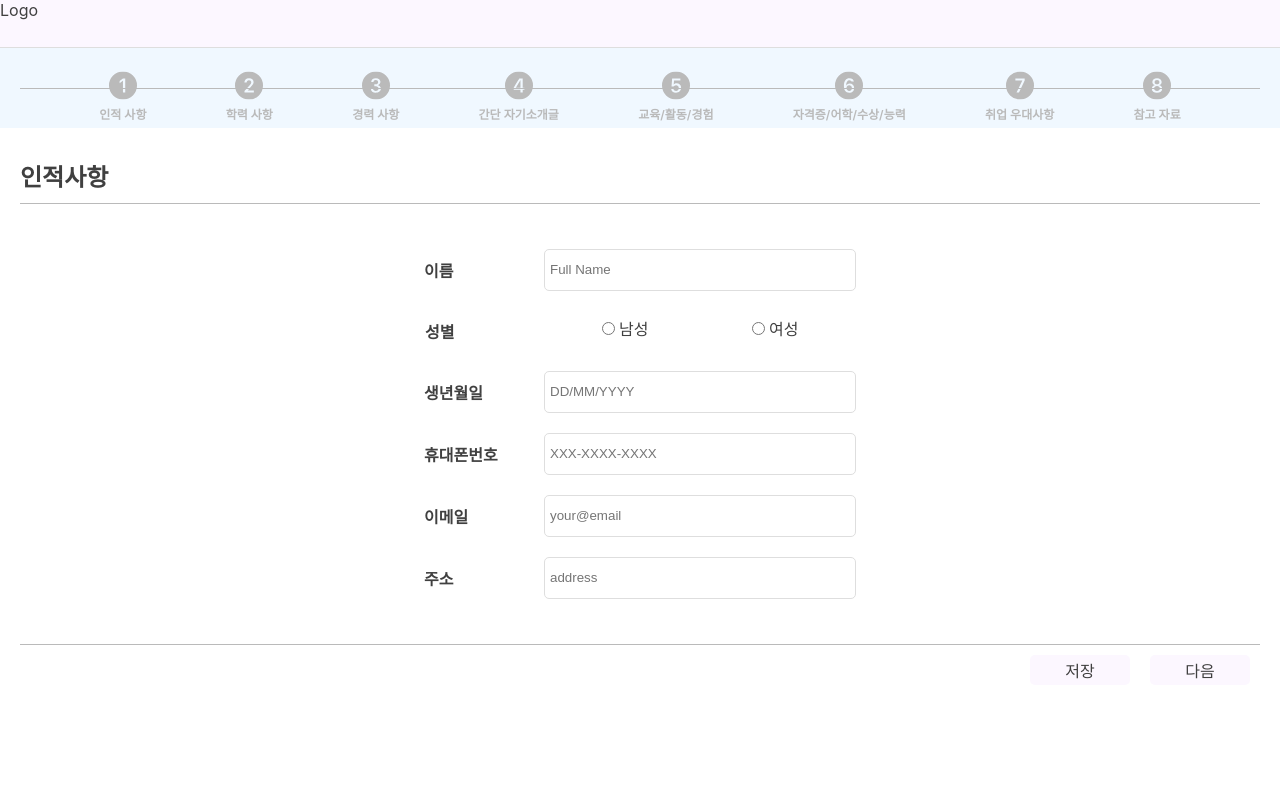
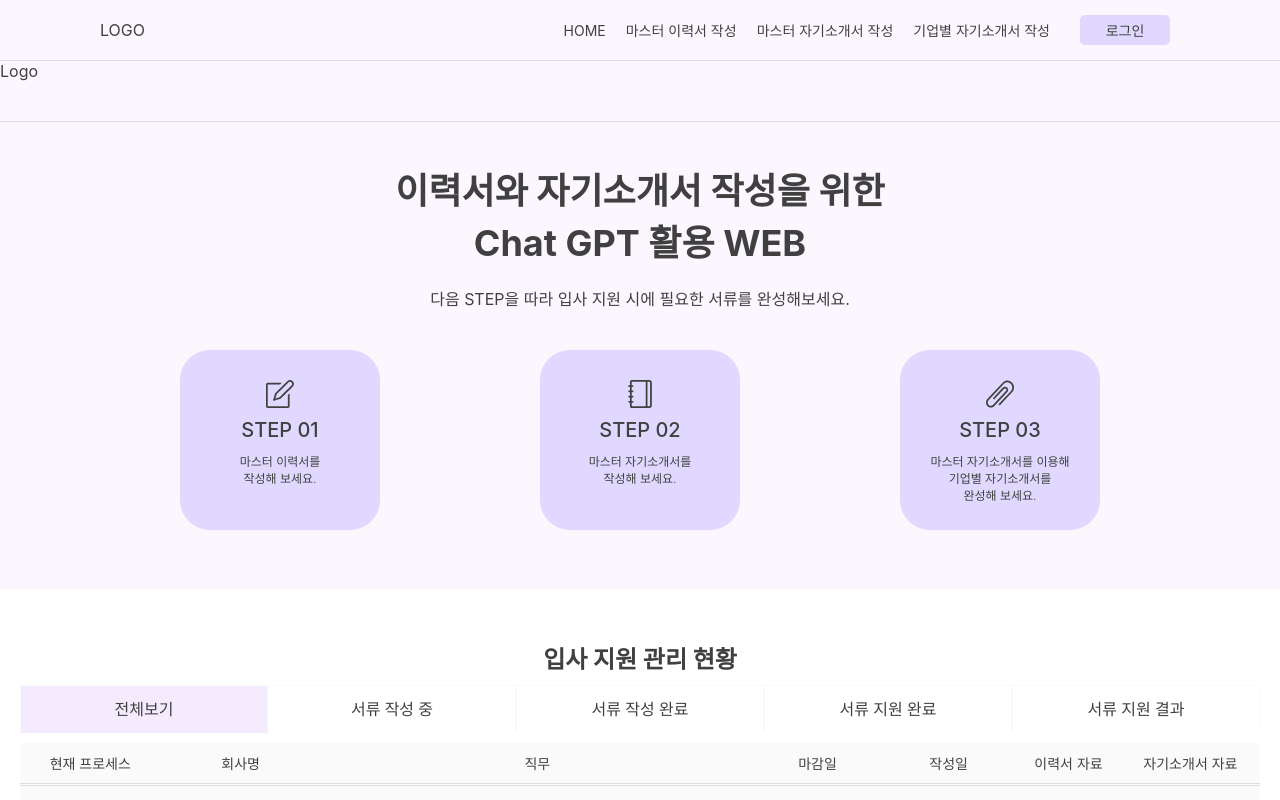
Before and after one commit to 2023-opensource-project/frontend, a React (Create React App) app: page / in a window 1280 px wide. Shown: the top 800 px of the page. Built offline with nearby package versions, Linux system fonts and the light colour scheme.

Commit message:
feat: 네비게이션인 헤더 컴포넌트 생성

```diff
--- a/src/App.js
+++ b/src/App.js
@@ -1,11 +1,22 @@
 import React from "react";
-// import MainPage from "./Pages/MainPage";
+import { BrowserRouter, Route, Routes } from "react-router-dom";
+import Header from "./Components/Header";
+import MainPage from "./Pages/MainPage";
 import MasterResume from "./Pages/MasterResume";
+import MasterCoverLetter from "./Pages/MasterCoverLetter";
+import CoverLetter from "./Pages/CoverLetter";
 
 function App() {
   return (
-    // <MainPage />
-    <MasterResume />
+    <BrowserRouter>
+      <Header />
+      <Routes>
+        <Route path="/" element={<MainPage />} />
+        <Route path="/masterResume" element={<MasterResume />} />
+        <Route path="/masterCoverLetter" element={<MasterCoverLetter />} />
+        <Route path="/CoverLetter" element={<CoverLetter />} />
+      </Routes>
+    </BrowserRouter>
   );
 }
 
--- /dev/null
+++ b/src/Components/Header.jsx
@@ -0,0 +1,38 @@
+import React from "react";
+import { Link } from "react-router-dom";
+import { HeaderContainer, Nav, Button } from "./Header.style.jsx";
+
+function Header() {
+  return (
+    <HeaderContainer>
+      <Nav>
+        <Link to="/">LOGO</Link>
+        <div>
+          <ul>
+            <li>
+              <Link to="/">HOME</Link>
+            </li>
+          </ul>
+          <ul>
+            <li>
+              <Link to="/masterResume">마스터 이력서 작성</Link>
+            </li>
+          </ul>
+          <ul>
+            <li>
+              <Link to="/masterCoverLetter">마스터 자기소개서 작성</Link>
+            </li>
+          </ul>
+          <ul>
+            <li>
+              <Link to="/CoverLetter">기업별 자기소개서 작성</Link>
+            </li>
+          </ul>
+          <Button>로그인</Button>
+        </div>
+      </Nav>
+    </HeaderContainer>
+  );
+}
+
+export default Header;
--- /dev/null
+++ b/src/Components/Header.style.jsx
@@ -0,0 +1,60 @@
+import styled from "styled-components";
+
+export const HeaderContainer = styled.header`
+  display: flex;
+  align-items: center;
+  background-color: #fcf7ff;
+  height: 60px;
+  border-bottom: 1px solid #dedede;
+  padding: 0 100px;
+  /* width: 100%; */
+
+  a {
+    text-decoration: none;
+    color: #404040;
+  }
+`;
+
+export const Nav = styled.nav`
+  display: flex;
+  align-items: center;
+  justify-content: space-between;
+  width: 100%;
+
+  div {
+    display: flex;
+    gap: 20px;
+    margin-right: 0;
+
+    ul {
+      list-style: none;
+      margin: 0;
+      padding: 0;
+      display: flex;
+      align-items: center;
+      font-size: 14px;
+
+      a {
+        text-decoration: none;
+        color: #404040;
+      }
+    }
+  }
+`;
+
+export const Button = styled.button`
+  background-color: ${(props) => props.backgroundColor || "#E0D8FF"};
+  color: ${(props) => props.color || "#404040"};
+  width: 90px;
+  height: 30px;
+  border-radius: 5px;
+  border: none;
+  font-size: 14px;
+  font-weight: 500;
+  margin: 10px;
+
+  &:hover {
+    border: 2px solid #9c9c9c;
+    cursor: pointer;
+  }
+`;
```
